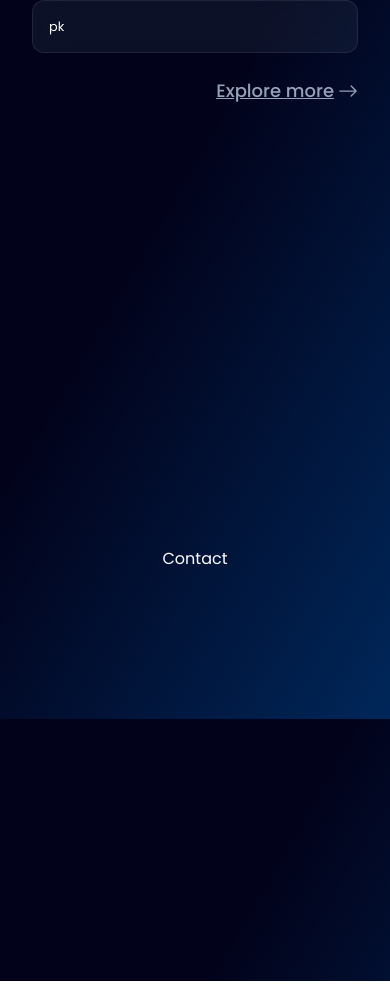
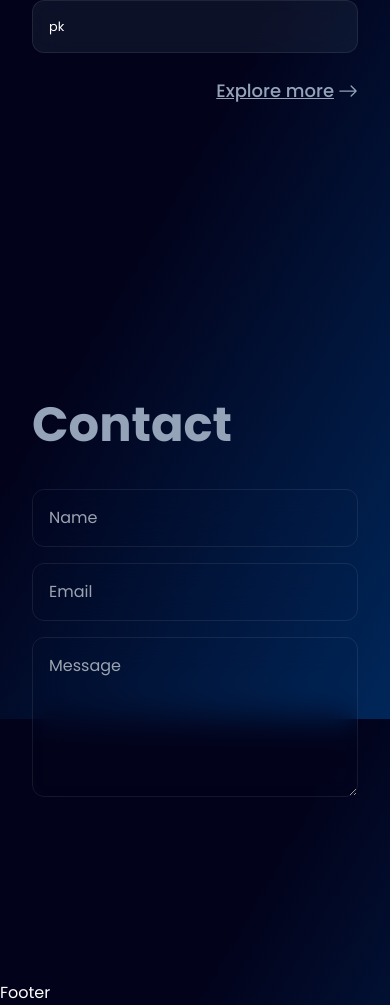
Before and after one commit to methupaPerera/my-portfolio, a React (Vite) app: page / in a window 390 px wide. Shown: the part 5189-6194 px from the top of the page. Before the commit the page ends 6170 px from the top, so only its background shows below. Built offline with nearby package versions, Linux system fonts and the light colour scheme.

Commit message:
Made some of the contact form.

```diff
--- a/package.json
+++ b/package.json
@@ -10,6 +10,9 @@
     "preview": "vite preview"
   },
   "dependencies": {
+    "@emotion/react": "^11.11.1",
+    "@emotion/styled": "^11.11.0",
+    "@mui/material": "^5.14.11",
     "animate.css": "^4.1.1",
     "autoprefixer": "^10.4.15",
     "framer-motion": "^10.16.4",
--- /dev/null
+++ b/src/components/Footer.jsx
@@ -0,0 +1,7 @@
+import React from "react";
+
+const Footer = () => {
+    return <div>Footer</div>;
+};
+
+export default Footer;
--- a/src/components/index.jsx
+++ b/src/components/index.jsx
@@ -5,3 +5,4 @@ export { default as SocialIcon } from "./SocialIcon";
 export { default as Skill } from "./Skill";
 export { default as Work } from "./Work";
 export { default as Blog } from "./Blog";
+export { default as Footer } from "./Footer";
--- a/src/sections/Contact.jsx
+++ b/src/sections/Contact.jsx
@@ -1,7 +1,43 @@
 import React from "react";
+import { motion } from "framer-motion";
+import Footer from "../components/Footer";
 
 const Contact = () => {
-    return <div id="contact" className="h-[100vh] flex justify-center items-center">Contact</div>;
+    return (
+        <>
+            <div
+                id="contact"
+                className="min-h-screen flex flex-col justify-center px-8 md:px-6 pt-28 pb-8 md:pt-12 md:pb-12"
+            >
+                <motion.h4
+                    initial={{ opacity: 0, translateY: 200 }}
+                    whileInView={{ opacity: 1, translateY: 0 }}
+                    transition={{ duration: 0.5 }}
+                    className="mb-10 text-5xl font-bold text-slate-400"
+                >
+                    Contact
+                </motion.h4>
+
+                <div className="grid grid-cols-2 gap-4">
+                    <input
+                        type="text"
+                        placeholder="Name"
+                        className="p-4 duration-300 focus:outline-none border-[1.5px] border-[#ffffff15] focus:shadow-[0_0_1rem_] focus:shadow-[#ffffff15]  lg:col-span-1 col-span-2 rounded-xl backdrop-blur-lg bg-transparent z-50"
+                    />
+                    <input
+                        type="email"
+                        placeholder="Email"
+                        className="p-4 duration-300 focus:outline-none border-[1.5px] border-[#ffffff15] focus:shadow-[0_0_1rem_] focus:shadow-[#ffffff15]  lg:col-span-1 col-span-2 rounded-xl backdrop-blur-lg bg-transparent z-50"
+                    />
+                    <textarea
+                        placeholder="Message"
+                        className="p-4 h-40 duration-300 focus:outline-none border-[1.5px] border-[#ffffff15] focus:shadow-[0_0_1rem_] focus:shadow-[#ffffff15]  col-span-2 rounded-xl backdrop-blur-lg bg-transparent z-50"
+                    />
+                </div>
+            </div>
+            <Footer />
+        </>
+    );
 };
 
 export default Contact;
```
Also changed, not shown: 1 other file (tests, documents, lock files or other folders).
